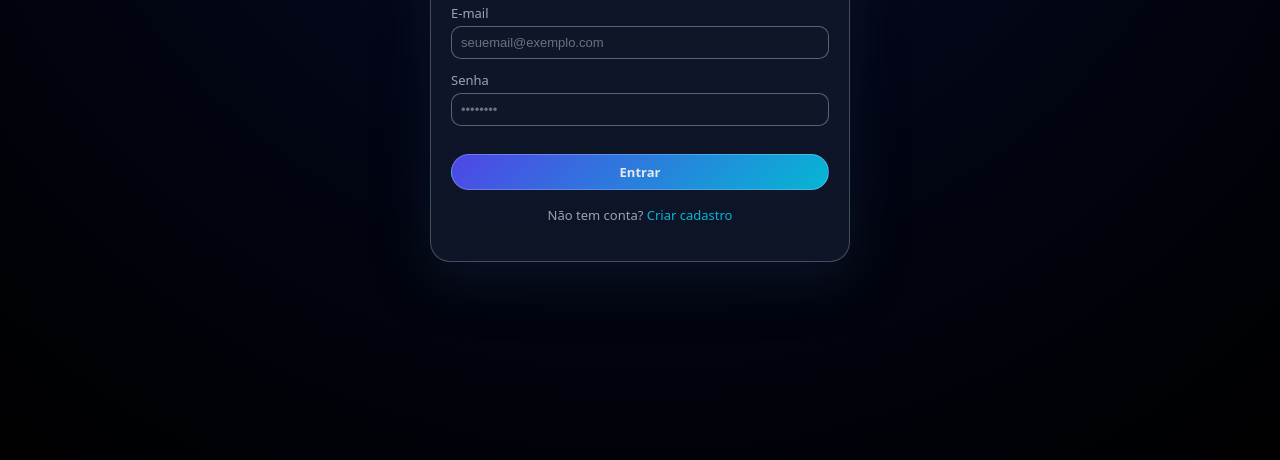
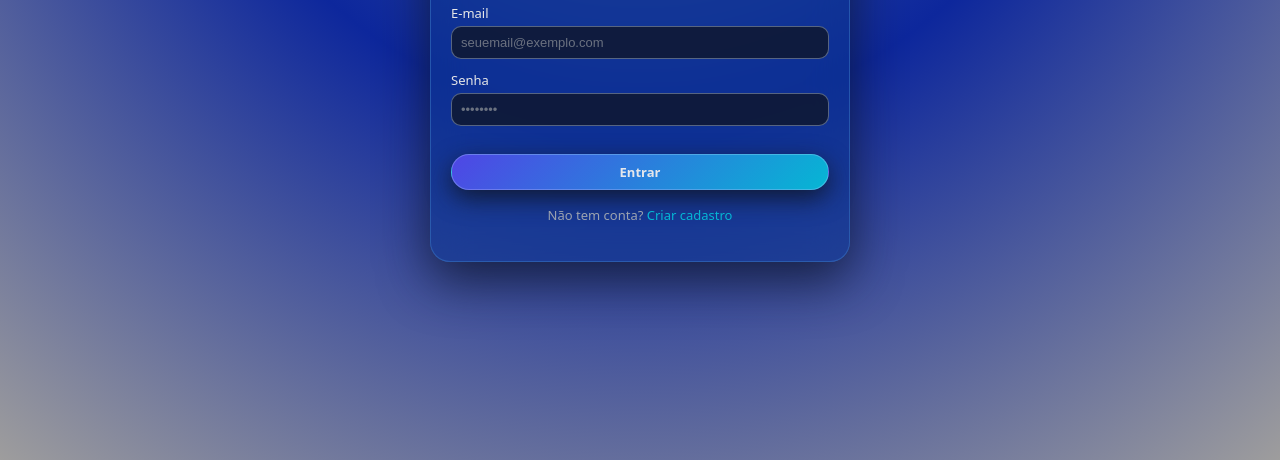
Before and after one commit to GugaToca/diario-de-cargas-2026, a plain HTML site: page login.html in a window 1280 px wide. Shown: the part 340-800 px from the top of the page. Drawn offline with Linux system fonts and the light colour scheme; no server answers.

Commit message:
Add files via upload

```diff
--- a/styles.css
+++ b/styles.css
@@ -37,7 +37,7 @@ body {
   font-family: system-ui, -apple-system, BlinkMacSystemFont, "Segoe UI",
     sans-serif;
   color: var(--text-main);
-  background: radial-gradient(circle at top, #111827 0, #020617 45%, #000 100%);
+  background: radial-gradient(circle at top, #4c6bad 0, #0d279c 45%, #9e9d9d 100%);
   min-height: 100vh;
 }
 
@@ -62,10 +62,10 @@ body {
 }
 
 .auth-card {
-  background: rgba(15, 23, 42, 0.95);
+  background: rgba(11, 53, 143, 0.548);
   border-radius: 20px;
   padding: 24px 20px;
-  border: 1px solid rgba(148, 163, 184, 0.4);
+  border: 1px solid rgba(52, 109, 189, 0.623);
   box-shadow: var(--shadow-soft);
   backdrop-filter: blur(18px);
 }
@@ -244,7 +244,7 @@ body {
 
 .form-group label {
   font-size: 13px;
-  color: var(--text-muted);
+  color: #e5e6e7;
 }
 
 .form-group input,
```
